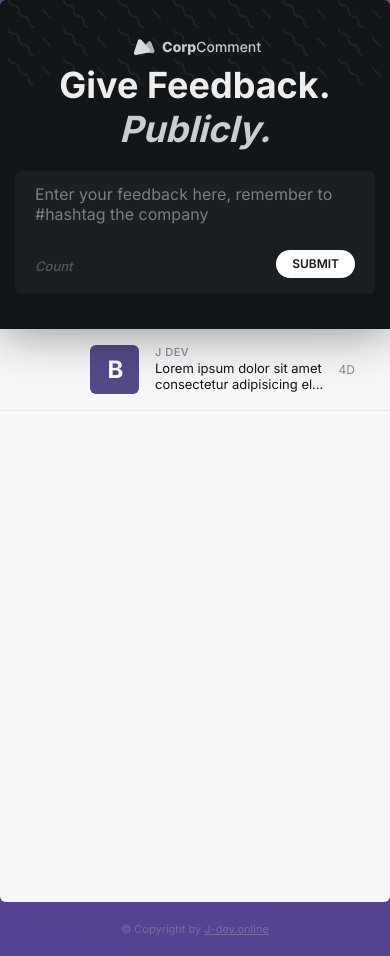
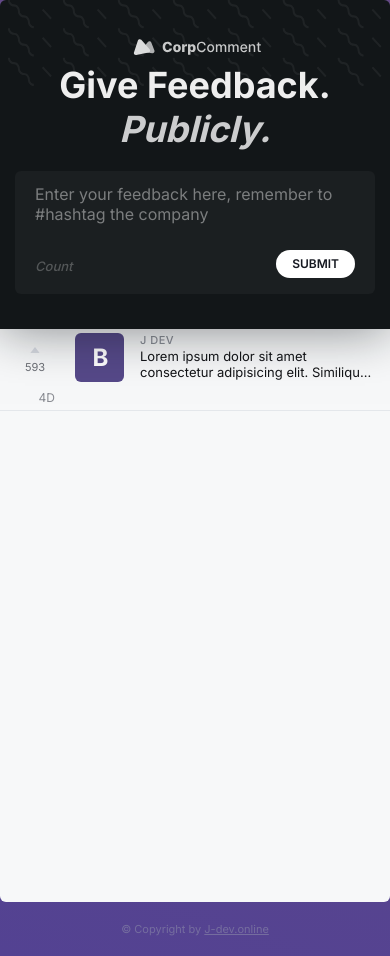
Before and after one commit to jonthedev/corp-comment, a React (Vite) app: page / in a window 390 px wide. Built offline with nearby package versions, Linux system fonts and the light colour scheme.

Commit message:
chore: add radix react icons package feat: add feedback button markup style: add responsive mobile styles for feedback

```diff
--- a/package.json
+++ b/package.json
@@ -10,6 +10,7 @@
     "preview": "vite preview"
   },
   "dependencies": {
+    "@radix-ui/react-icons": "^1.3.0",
     "react": "18.2.0",
     "react-dom": "18.2.0",
     "vite-plugin-svgr": "^4.2.0"
--- a/src/components/FeedbackList/FeedbackList.module.css
+++ b/src/components/FeedbackList/FeedbackList.module.css
@@ -188,3 +188,11 @@
   font-size: 11px;
   margin-top: -1px;
 }
+
+@media (max-width: 525px) {
+  .feedback {
+    grid-template-columns: 40px 85px 1fr;
+    padding-right: 15px;
+    padding-left: 15px;
+  }
+}
--- a/src/components/FeedbackList/FeedbackList.tsx
+++ b/src/components/FeedbackList/FeedbackList.tsx
@@ -1,10 +1,14 @@
 import styles from "./FeedbackList.module.css"
+import { TriangleUpIcon } from "@radix-ui/react-icons"
 
 export const FeedbackList = () => {
   return (
     <ol className={styles["feedback-list"]}>
       <li className={styles["feedback"]}>
-        <button></button>
+        <button>
+          <TriangleUpIcon />
+          <span>593</span>
+        </button>
         <div>
           <p>B</p>
         </div>
```
Also changed, not shown: 1 other file (tests, documents, lock files or other folders).
